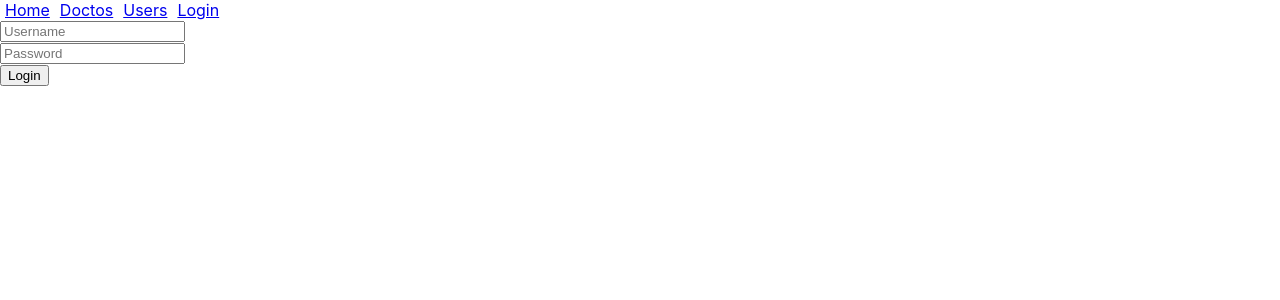
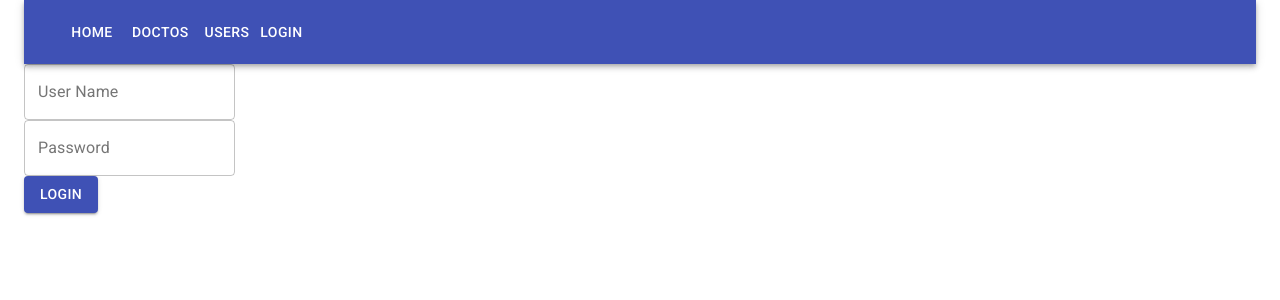
Before and after one commit to nosoyeseoscar/resolutix-app-mono-repo, a React (Create React App) app in the folder front/: page /login in a window 1280 px wide. Shown: the top 300 px of the page. Built offline with nearby package versions, Linux system fonts and the light colour scheme; no server answers.

Commit message:
apply material ui

```diff
--- a/front/public/index.html
+++ b/front/public/index.html
@@ -1,15 +1,15 @@
 <!DOCTYPE html>
 <html lang="en">
+
 <head>
   <meta charset="utf-8" />
   <link rel="icon" href="%PUBLIC_URL%/favicon.ico" />
   <meta name="viewport" content="width=device-width, initial-scale=1" />
   <meta name="theme-color" content="#000000" />
-    <meta
-      name="description"
-      content="Web site created using create-react-app"
-    />
+  <meta name="description" content="Web site created using create-react-app" />
   <link rel="apple-touch-icon" href="%PUBLIC_URL%/logo192.png" />
+  <link rel="stylesheet" href="https://fonts.googleapis.com/css?family=Roboto:300,400,500,700&display=swap" />
+
   <!--
       manifest.json provides metadata used when your web app is installed on a
       user's mobile device or desktop. See https://developers.google.com/web/fundamentals/web-app-manifest/
@@ -26,6 +26,7 @@
     -->
   <title>React App</title>
 </head>
+
 <body>
   <noscript>You need to enable JavaScript to run this app.</noscript>
   <div id="root"></div>
@@ -40,4 +41,5 @@
       To create a production bundle, use `npm run build` or `yarn build`.
     -->
 </body>
+
 </html>
--- a/front/src/App.js
+++ b/front/src/App.js
@@ -7,7 +7,10 @@ import Login from './Login'
 // Hooks
 import { useUser } from './hooks/useUser'
 import { useDoctos } from './hooks/useDoctos'
-// Bootstrap Components
+// Material UI Components
+import Container from '@material-ui/core/Container'
+import AppBar from '@material-ui/core/AppBar'
+import { Button, IconButton, Toolbar } from '@material-ui/core'
 
 const Home = () => <h1>Home Page</h1>
 
@@ -17,23 +20,36 @@ const inLineStyles = {
   padding: 5
 }
 
+const LinkButton = props => <Button color='inherit' component={Link} {...props} />
+
 const App = () => {
   const { doctos } = useDoctos()
   const { user } = useUser()
 
   return (
     <BrowserRouter>
-      <div className='container'>
-        <nav>
-          <Link to='/' style={inLineStyles}>Home</Link>
-          <Link to='/doctos' style={inLineStyles}>Doctos</Link>
-          <Link to='/users' style={inLineStyles}>Users</Link>
-          {
+      <Container>
+        <AppBar position='static'>
+          <Toolbar>
+            <IconButton edge='start' color='inherit' aria-label='menu' />
+            <header>
+              <LinkButton to='/'>
+                Home
+              </LinkButton>
+              <LinkButton to='/doctos'>
+                Doctos
+              </LinkButton>
+              <LinkButton to='/users'>
+                Users
+                {
                     user
                       ? <em>Logged as {user.name}</em>
-                      : (<Link to='/login' style={inLineStyles}>Login</Link>)
+                      : (<LinkButton to='/login'>Login</LinkButton>)
                 }
-        </nav>
+              </LinkButton>
+            </header>
+          </Toolbar>
+        </AppBar>
         <Switch>
           <Route path='/doctos/:doctoId'>
             <DoctoDetail doctos={doctos} />
@@ -53,7 +69,7 @@ const App = () => {
             <Home />
           </Route>
         </Switch>
-      </div>
+      </Container>
     </BrowserRouter>
   )
 }
--- a/front/src/components/LoginForm.js
+++ b/front/src/components/LoginForm.js
@@ -1,5 +1,7 @@
 import { PropTypes } from 'prop-types'
 import { useState } from 'react'
+import TextField from '@material-ui/core/TextField'
+import Button from '@material-ui/core/Button'
 
 const useField = ({ type }) => {
   const [value, setValue] = useState()
@@ -22,22 +24,26 @@ export default function LoginForm ({ handleSubmit, ...props }) {
   return (
     <form onSubmit={handleSubmit}>
       <div>
-        <input
+        <TextField
           {...username}
           name='Username'
           placeholder='Username'
           onChange={props.handleUsernameChange}
+          label='User Name'
+          variant='outlined'
         />
       </div>
       <div>
-        <input
+        <TextField
           {...password}
           name='Password'
           placeholder='Password'
           onChange={props.handlePasswordChange}
+          label='Password'
+          variant='outlined'
         />
       </div>
-      <button id='form-login-button'>Login</button>
+      <Button color='primary' variant='contained' id='form-login-button'>Login</Button>
     </form>
 
   )
--- a/front/src/components/doc.js
+++ b/front/src/components/doc.js
@@ -1,17 +1,19 @@
 // Componente que pinta oficios indiviales
+import { TableRow, TableCell } from '@material-ui/core'
 import { Link } from 'react-router-dom'
 
 const Doc = ({ doc }) => {
   const { id, numOf, promovente, tipo } = doc
   return (
-    <tr>
-      <Link to={`/doctos/${id}`}>
-        <td>{numOf}</td>
-        <td>{promovente}</td>
-        <td>{tipo}</td>
-
-      </Link>
-    </tr>
+    <TableRow>
+      <TableCell>
+        <Link to={`/doctos/${id}`}>
+          {numOf}
+        </Link>
+      </TableCell>
+      <TableCell>{promovente}</TableCell>
+      <TableCell>{tipo}</TableCell>
+    </TableRow>
   )
 }
 
--- a/front/src/components/documentList.js
+++ b/front/src/components/documentList.js
@@ -1,22 +1,31 @@
 // Componente que pinta la lista de oficios.
+import { TableBody, Table, TableContainer, TableRow, TableCell } from '@material-ui/core'
 import Doc from './doc'
 
 const DocumentList = ({ docs }) => {
   return (
     <div>
       <h2>Oficios</h2>
-      <table>
-        <tbody>
-          <tr>
-            <th>No. Oficio</th>
-            <th>Promovente</th>
-            <th>Tipo</th>
-          </tr>
-          {docs.map((doc) => (
-            <Doc key={doc.id} doc={doc} />
-          ))}
-        </tbody>
-      </table>
+      <TableContainer>
+        <Table>
+          <TableBody>
+            <TableRow>
+              <TableCell>
+                No. Oficio
+              </TableCell>
+              <TableCell>
+                Promovente
+              </TableCell>
+              <TableCell>
+                Tipo
+              </TableCell>
+            </TableRow>
+            {docs.map((doc) => (
+              <Doc key={doc.id} doc={doc} />
+            ))}
+          </TableBody>
+        </Table>
+      </TableContainer>
     </div>
   )
 }
```
Lines whose indentation alone changed are shown as unchanged.
